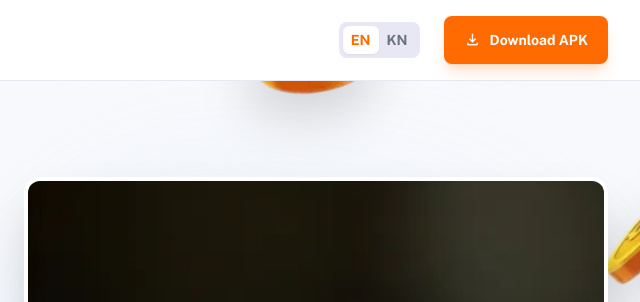
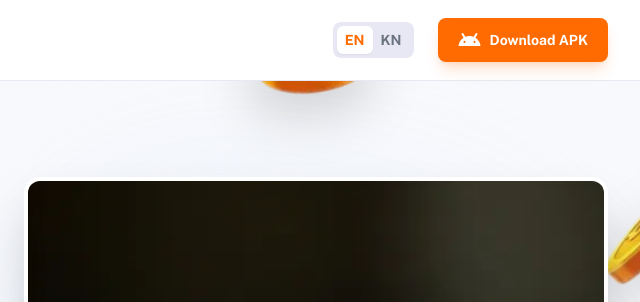
Before and after one commit to krishnakolpte/Rightway, a plain HTML site: page index.html in a window 1280 px wide. Shown: the top 302 px of the page, 640-1280 px from the left. Drawn offline with nearby package versions, Linux system fonts and the light colour scheme; a web font is replaced by a local one.

Commit message:
icon changed

```diff
--- a/index.html
+++ b/index.html
@@ -198,15 +198,18 @@
 
 						<a
 							href="./asetts/RightWay.apk"
-							download
+							download="RightWayGold.apk"
 							target="_blank"
+							rel="noopener noreferrer"
+							type="application/vnd.android.package-archive"
 							aria-label="Download Rightway Gold Android App"
 						>
 							<button
 								class="bg-accent hover:bg-accent-dark transition-colors text-white px-5 py-2.5 rounded-lg font-bold text-sm shadow-lg shadow-accent/20 flex items-center gap-2 hidden md:flex"
 							>
-								<span class="material-symbols-outlined text-lg"
-									>download</span
+								<span
+									class="material-symbols-outlined text-white"
+									>android</span
 								>
 								<span data-i18n="nav-download"
 									>Download APK</span
```
